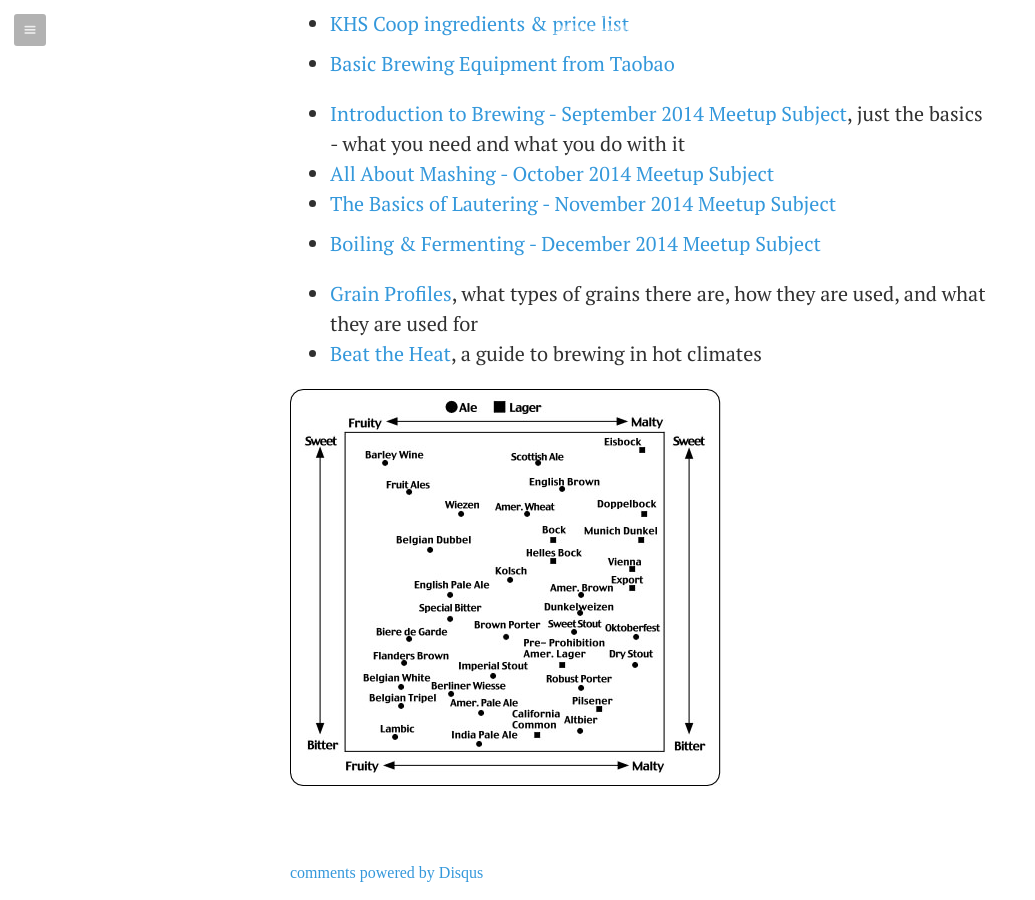
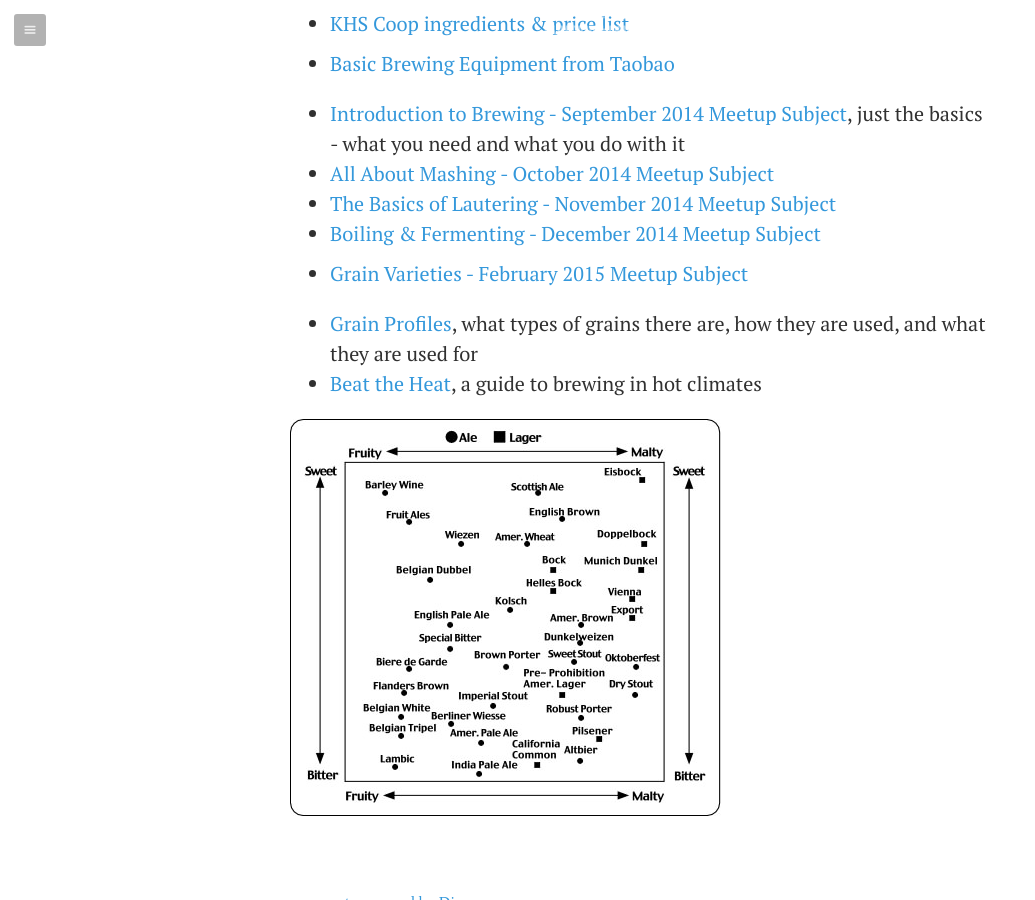
Before and after one commit to darryl-snow/khs, a Jekyll site: the page built from _posts/en/pages/2014-08-22-files.md, in a window 1280 px wide and 900 px high, scrolled down 511 px. Shown: the whole window, without its empty margins (0-1035 px from the left). Built offline with Jekyll 4.4.1, drawn with Linux system fonts in a browser that asks for light colours; Markdown is read by kramdown in place of the engine named in the settings; comment, search, counter and statistics services are not loaded.

Commit message:
add february meetup notes

```diff
--- a/_posts/en/pages/2014-08-22-files.md
+++ b/_posts/en/pages/2014-08-22-files.md
@@ -11,6 +11,7 @@ comments: true
 * [All About Mashing - October 2014 Meetup Subject](/media/files/mashing.pdf)
 * [The Basics of Lautering - November 2014 Meetup Subject](/media/files/lautering.pdf)
 * [Boiling & Fermenting - December 2014 Meetup Subject](/media/files/boiling-and-fermenting.pdf)
+* [Grain Varieties - February 2015 Meetup Subject](/media/files/grain-varieties.pdf)
 
 * [Grain Profiles](/media/files/grains.pdf), what types of grains there are, how they are used, and what they are used for
 * [Beat the Heat](/media/files/beat-the-heat.pdf), a guide to brewing in hot climates
```
Also changed, not shown: 1 other file.
